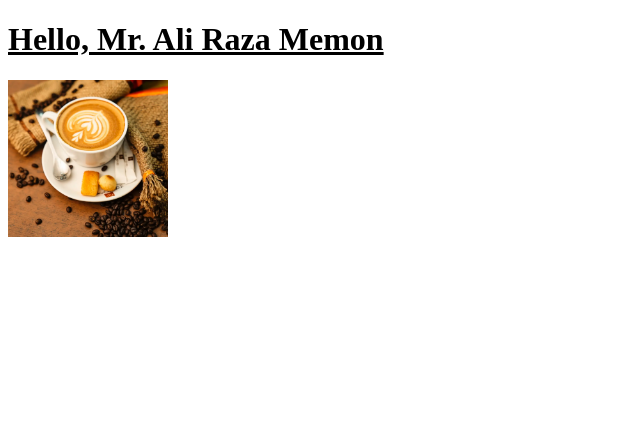
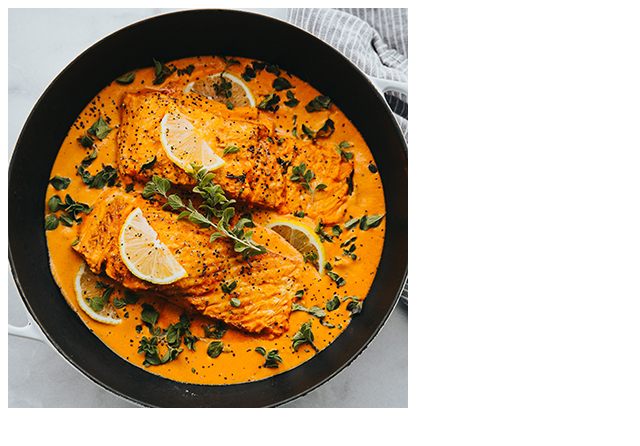
Before and after one commit to Ali-Raza-Memon/Learning-, a plain HTML site: page index.html in a window 1280 px wide. Shown: the whole page, without its empty margins (0-640 px from the left). Drawn offline with Linux system fonts and the light colour scheme.

Commit message:
Art Direction

```diff
--- a/index.html
+++ b/index.html
@@ -4,11 +4,14 @@
     <meta charset="UTF-8" />
     <meta http-equiv="X-UA-Compatible" content="IE=edge" />
     <meta name="viewport" content="width=device-width, initial-scale=1.0" />
-    <title>This is Not a first Web page!</title>
+    <title>Document</title>
     <link rel="stylesheet" href="styles.css" />
   </head>
   <body>
-    <h1><u>Hello, Mr. Ali Raza Memon</u></h1>
-    <img src="coffee-cup.webp" alt="" class="meal" />
+    <picture>
+      <source media="(max-width:500px)" srcset="meal-cropped.jpg" />
+      <source media="(max-width:501px)" srcset="meal.jpg" />
+      <img src="meal.jpg" alt="" />
+    </picture>
   </body>
 </html>
```
Also changed, not shown: Art Direction.png (added), meal-cropped.jpg (added), meal-cropped@2x.jpg (added), meal-w1400.jpg (added), meal-w200.jpg (added), meal-w937.jpg (added), meal.jpg (added), meal@2x.jpg (added), meal@3x.jpg (added), 1 other file.
